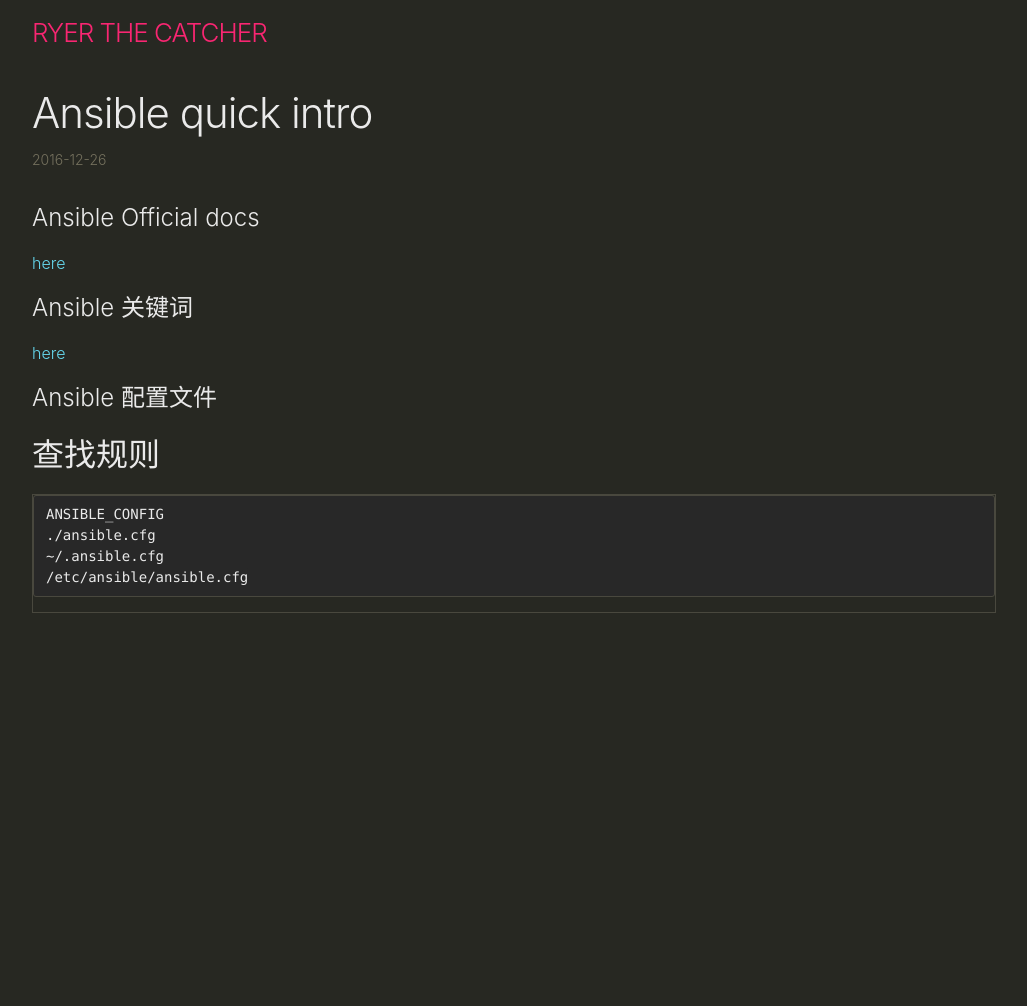
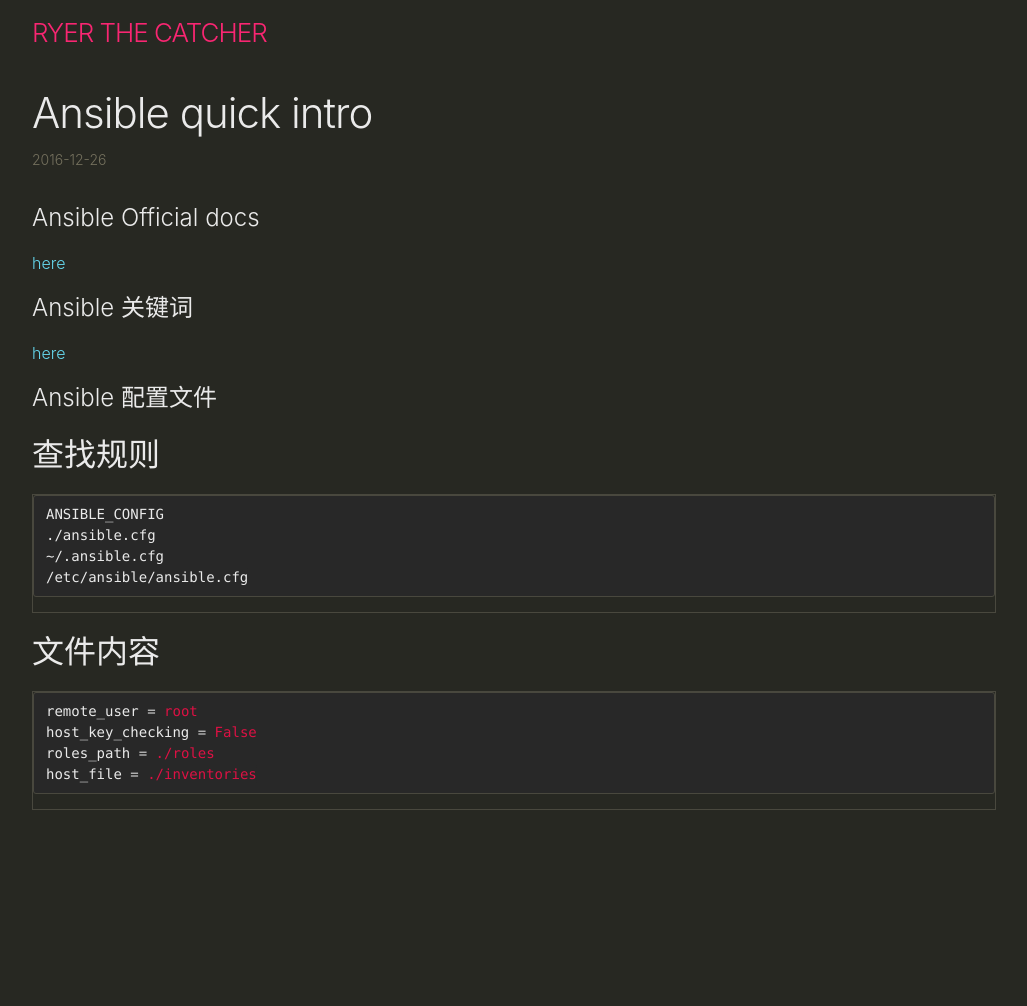
Before and after one commit to ryerh/ryerh.github.io, a Jekyll site: the page built from _posts/2016-12-26-ansible-quick-intro.markdown, in a window 1280 px wide. Shown: the whole page, without its empty margins (126-1153 px from the left). Built offline with Jekyll 4.4.1, drawn with Linux system fonts in a browser that asks for light colours; before the commit the page ends 900 px from its top, so only the background shows below that.

Commit message:
Updated Ansible Quick Intro

````diff
--- a/_posts/2016-12-26-ansible-quick-intro.markdown
+++ b/_posts/2016-12-26-ansible-quick-intro.markdown
@@ -18,3 +18,11 @@
 ~/.ansible.cfg
 /etc/ansible/ansible.cfg
 ```
+
+## 文件内容
+```ini
+remote_user = root
+host_key_checking = False
+roles_path = ./roles
+host_file = ./inventories
+```
````
